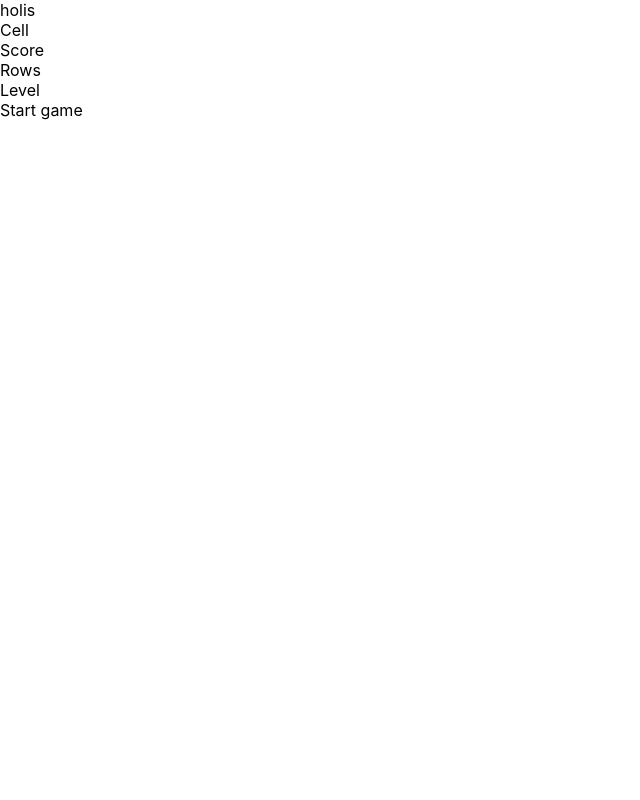
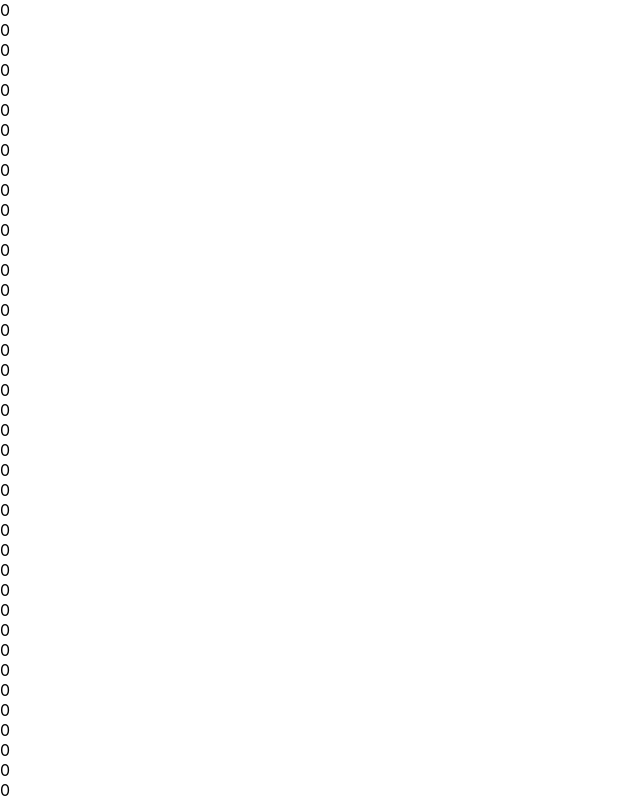
Before and after one commit to Zitle-Nancy/tetris-game, a React (Create React App) app: page / in a window 1280 px wide. Shown: the top 800 px of the page, without its empty margins (0-640 px from the left). Built offline with nearby package versions, Linux system fonts and the light colour scheme.

Commit message:
feat(App): named createStage function in Tetris component - add props in Cell, Stage and Tetris components

```diff
--- a/src/components/Cell.tsx
+++ b/src/components/Cell.tsx
@@ -1,4 +1,3 @@
-// { type }
-const Cell = () => <div>Cell</div>;
+const Cell = ({ type }: { type: any }) => <div>{type}</div>;
 
 export default Cell;
--- a/src/components/Stage.tsx
+++ b/src/components/Stage.tsx
@@ -1,6 +1,19 @@
 import Cell from "./Cell";
 
-// {stage}
-const Stage = () => <Cell />;
+interface IStage {
+  stage: Array<Array<Array<number | string>>>;
+}
+
+const Stage = ({ stage }: IStage) => {
+  return (
+    <div>
+      {stage.map((row) =>
+        row.map((cell, x) => {
+          return <Cell key={x} type={cell[0]} />;
+        })
+      )}
+    </div>
+  );
+};
 
 export default Stage;
--- a/src/components/Tetris.tsx
+++ b/src/components/Tetris.tsx
@@ -1,11 +1,11 @@
+import { createStage } from "../gameHelpers";
 import { Display, Stage, StartButton } from "./index";
 
 // { callback }
 const Tetris = () => {
   return (
     <>
-      holis
-      <Stage />
+      <Stage stage={createStage()} />
       <aside>
         <div>
           <Display text="Score" />
```
